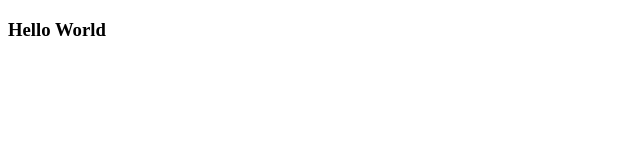
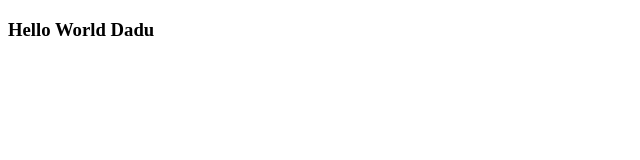
Before and after one commit to developer-shourav/js, a plain HTML site: page index.html in a window 1280 px wide. Shown: the full height of the page, 0-640 px from the left. Drawn offline with Linux system fonts and the light colour scheme.

Commit message:
auto publish 1676311193881

```diff
--- a/index.html
+++ b/index.html
@@ -14,7 +14,7 @@
 </head>
 <body>
 <div id="app">
-    <h3>Hello World</h3>
+    <h3>Hello World Dadu</h3>
 
 
 
```
